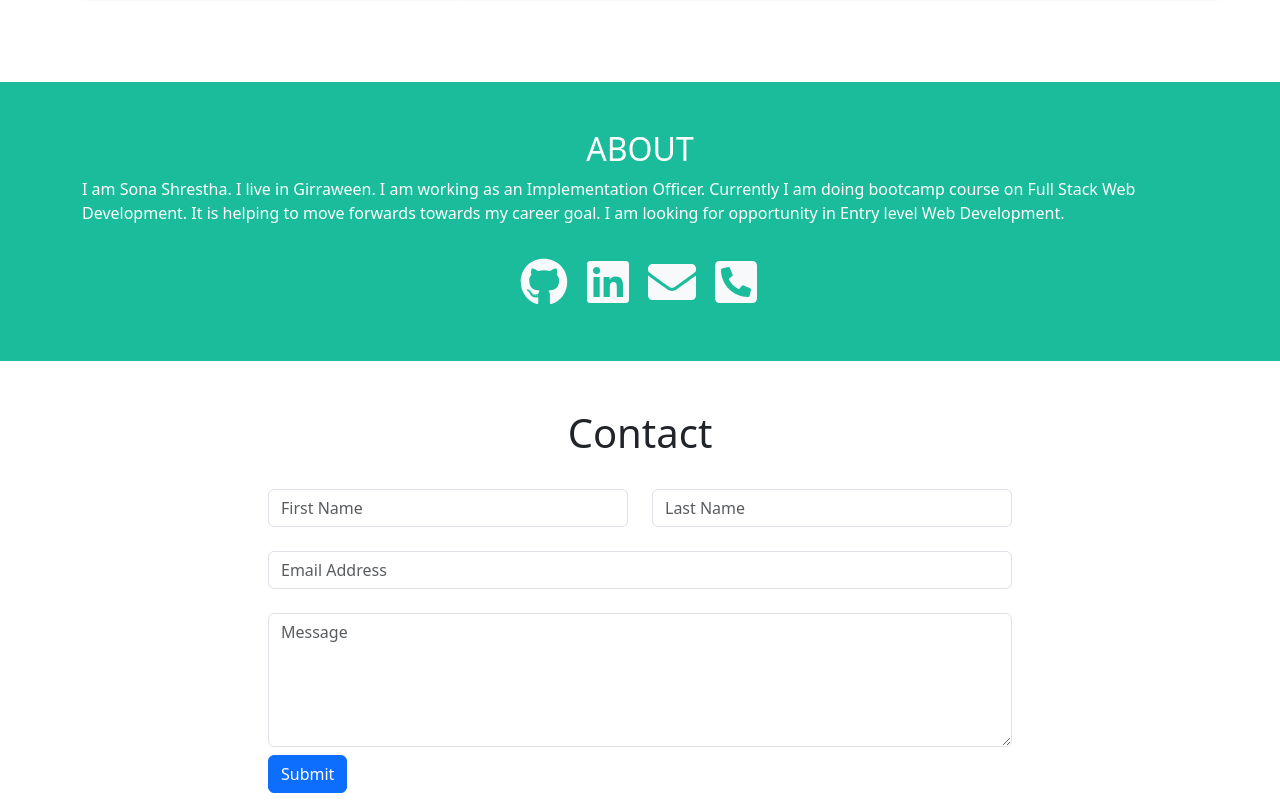
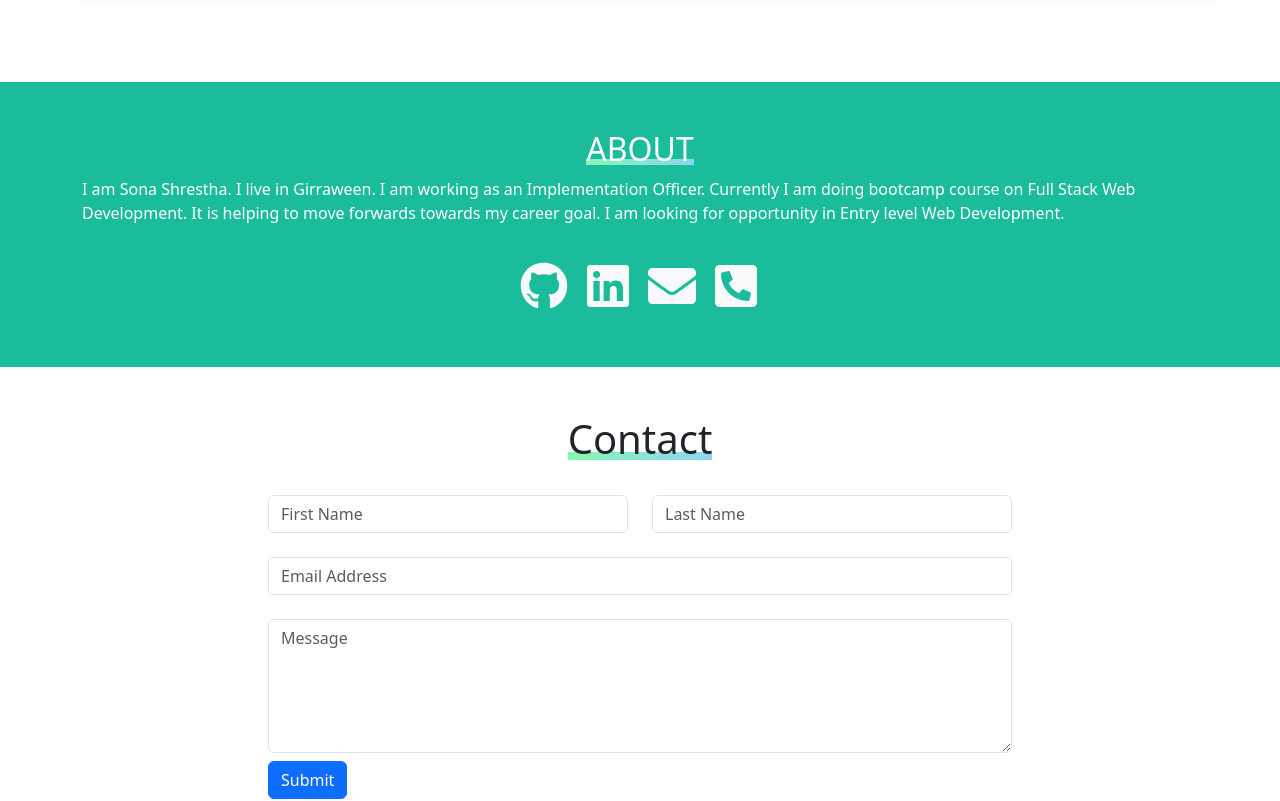
Before and after one commit to sona29/react-portfolio, a React (Create React App) app: page / in a window 1280 px wide. Shown: the part 1100-1901 px from the top of the page. Built offline with nearby package versions, Linux system fonts and the light colour scheme.

Commit message:
adding class

```diff
--- a/package.json
+++ b/package.json
@@ -14,6 +14,7 @@
     "react": "^17.0.2",
     "react-dom": "^17.0.2",
     "react-icons": "^4.2.0",
+    "react-reveal": "^1.2.2",
     "react-scripts": "4.0.3",
     "react-scroll": "^1.8.2",
     "web-vitals": "^1.1.2"
--- a/src/components/About.js
+++ b/src/components/About.js
@@ -4,7 +4,7 @@ import { FaGithub } from "react-icons/fa";
 import { FaLinkedin } from "react-icons/fa";
 import { FaEnvelope } from "react-icons/fa";
 import { FaPhoneSquareAlt } from "react-icons/fa";
-
+import Zoom from "react-reveal/Zoom";
 // By importing the Header.css file, it is added to the DOM whenever this component loads
 
 // We use JSX curly braces to evaluate the style object
@@ -13,17 +13,21 @@ function About() {
   return (
     <section className="page-section text-white about-section py-5" id="about">
       <div className="container">
-        <h2 className="text-center text-uppercase text-white">About</h2>
+        <Zoom>
+          <h2 className="text-center text-uppercase text-white ">
+            <span className="underline-magical">About</span>
+          </h2>
 
           <div className="row">
             <p>
               I am Sona Shrestha. I live in Girraween. I am working as an
-            Implementation Officer. Currently I am doing bootcamp course on Full
-            Stack Web Development. It is helping to move forwards towards my
-            career goal. I am looking for opportunity in Entry level Web
+              Implementation Officer. Currently I am doing bootcamp course on
+              Full Stack Web Development. It is helping to move forwards towards
+              my career goal. I am looking for opportunity in Entry level Web
               Development.
             </p>
           </div>
+        </Zoom>
 
         <div className="text-center social-icons">
           <a
--- a/src/components/Contact.js
+++ b/src/components/Contact.js
@@ -7,7 +7,9 @@ function Contact() {
       <div className="container">
         <div className="col-md-8 mx-auto">
           <div className="contact-form">
-            <h1 className="text-center">Contact</h1>
+            <h1 className="text-center">
+              <span className="underline-magical">Contact</span>
+            </h1>
 
             <form action="/examples/actions/confirmation.php" method="post">
               <div className="row">
--- a/src/components/Footer.js
+++ b/src/components/Footer.js
@@ -9,7 +9,9 @@ function Footer() {
   return (
     <section className="page-section text-white py-5" id="footer">
       <div className="container">
-        <small>Copyright &copy; Sona Shrestha 2021</small>
+        <small className="text-center">
+          Copyright &copy; Sona Shrestha 2021
+        </small>
       </div>
     </section>
   );
--- a/src/components/Navbar.js
+++ b/src/components/Navbar.js
@@ -1,11 +1,16 @@
 import React from "react";
 import "../styles/Navbar.css";
+
+const handleClick = () => {};
 
 // We use JSX curly braces to evaluate the style object on the JSX tag
 
 function Navbar() {
   return (
-    <nav className="navbar navbar-expand-lg navbar-dark bg-dark header fixed-top">
+    <nav
+      className="navbar navbar-expand-lg navbar-dark bg-dark header fixed-top"
+      onClick={handleClick}
+    >
       Sona Shrestha
       <button
         className="navbar-toggler"
--- a/src/components/Work.js
+++ b/src/components/Work.js
@@ -22,7 +22,9 @@ function Work() {
   return (
     <section className="page-section portfolio py-5" id="work">
       <div className="container">
-        <h2 className="text-center text-uppercase">Work</h2>
+        <h2 className="text-center text-uppercase">
+          <span className="underline-magical">Work</span>
+        </h2>
         <div className="row justify-content-center">
           <div className="col-md-6 col-lg-4 mb-5 f-image position-relative">
             <img className="img-fluid" src={pantry} alt="pantry" />
@@ -30,6 +32,7 @@ function Work() {
               <div className="text">
                 <a
                   href="https://github.com/sona29/whats-in-my-pantry"
+                  className="text-dark"
                   target="_blank"
                   rel="noreferrer"
                 >
@@ -38,6 +41,7 @@ function Work() {
                 <br></br>
                 <a
                   href="https://sona29.github.io/whats-in-my-pantry/"
+                  className="work-link"
                   target="_blank"
                   rel="noreferrer"
                 >
@@ -52,6 +56,7 @@ function Work() {
               <div className="text">
                 <a
                   href="https://github.com/sona29/weatherdashboard"
+                  className="text-dark"
                   target="_blank"
                   rel="noreferrer"
                 >
@@ -60,6 +65,7 @@ function Work() {
                 <br></br>
                 <a
                   href="https://sona29.github.io/weatherdashboard/"
+                  className="work-link"
                   target="_blank"
                   rel="noreferrer"
                 >
@@ -74,6 +80,7 @@ function Work() {
               <div className="text">
                 <a
                   href="https://github.com/sona29/dayschedular"
+                  className="text-dark"
                   target="_blank"
                   rel="noreferrer"
                 >
@@ -82,6 +89,7 @@ function Work() {
                 <br></br>
                 <a
                   href="https://sona29.github.io/dayschedular/"
+                  className="work-link"
                   target="_blank"
                   rel="noreferrer"
                 >
@@ -96,6 +104,7 @@ function Work() {
               <div className="text">
                 <a
                   href="https://github.com/sona29/teamprofilegenerator"
+                  className="text-dark"
                   target="_blank"
                   rel="noreferrer"
                 >
@@ -104,6 +113,7 @@ function Work() {
                 <br></br>
                 <a
                   href="https://drive.google.com/file/d/1xpg35eNshSvpFfMv1DTstRLhJj6fJBHl/view"
+                  className="work-link"
                   target="_blank"
                   rel="noreferrer"
                 >
@@ -119,6 +129,7 @@ function Work() {
               <div className="text">
                 <a
                   href="https://github.com/sona29/techblog"
+                  className="text-dark"
                   target="_blank"
                   rel="noreferrer"
                 >
@@ -127,6 +138,7 @@ function Work() {
                 <br></br>
                 <a
                   href="https://damp-badlands-21790.herokuapp.com/"
+                  className="work-link"
                   target="_blank"
                   rel="noreferrer"
                 >
@@ -142,6 +154,7 @@ function Work() {
               <div className="text">
                 <a
                   href="https://github.com/sona29/procrastination-tracker"
+                  className="text-dark"
                   target="_blank"
                   rel="noreferrer"
                 >
@@ -150,6 +163,7 @@ function Work() {
                 <br></br>
                 <a
                   href="https://procrastination-tracker.herokuapp.com/"
+                  className="work-link"
                   target="_blank"
                   rel="noreferrer"
                 >
--- a/src/styles/About.css
+++ b/src/styles/About.css
@@ -3,5 +3,3 @@
 
   color: white;
 }
-
-a { color: white;; }
--- a/src/styles/Navbar.css
+++ b/src/styles/Navbar.css
@@ -1,3 +1,3 @@
-.header{
-    background-color: #2C3E50 ;
+.header {
+  background-color: #390040;
 }
--- a/src/styles/Section.css
+++ b/src/styles/Section.css
@@ -1,3 +1,9 @@
+@import url("https://fonts.googleapis.com/css?family=Josefin+Sans");
+
+a {
+  font-family: "Josefin Sans", cursive;
+}
+
 .mb-5 {
   box-shadow: 10px 10px 5px grey;
 }
@@ -28,5 +34,25 @@
 }
 
 .f-image:hover .overlay {
-  opacity: 0.7;
+  opacity: 0.9;
 }
+
+a:link {
+  text-decoration: none;
+}
+
+a:visited {
+  text-decoration: none;
+}
+
+a:hover {
+  text-decoration: none;
+}
+
+a:active {
+  text-decoration: none;
+}
+
+.work-link {
+  color: #648381;
+}
--- a/src/styles/Style.css
+++ b/src/styles/Style.css
@@ -23,10 +23,18 @@ body {
   background-color: #1abc9c;
 }
 
-.about-section {
-  background-color: rgb(26, 188, 156);
-}
-
 a {
   color: hotpink;
 }
+
+.underline-magical {
+  background-image: linear-gradient(120deg, #84fab0 0%, #8fd3f4 100%);
+  background-repeat: no-repeat;
+  background-size: 100% 0.2em;
+  background-position: 0 88%;
+  transition: background-size 0.25s ease-in;
+}
+
+.underline-magical:hover {
+  background-size: 100% 88%;
+}
```
Also changed, not shown: 1 other file (tests, documents, lock files or other folders). Lines whose indentation alone changed are shown as unchanged.
